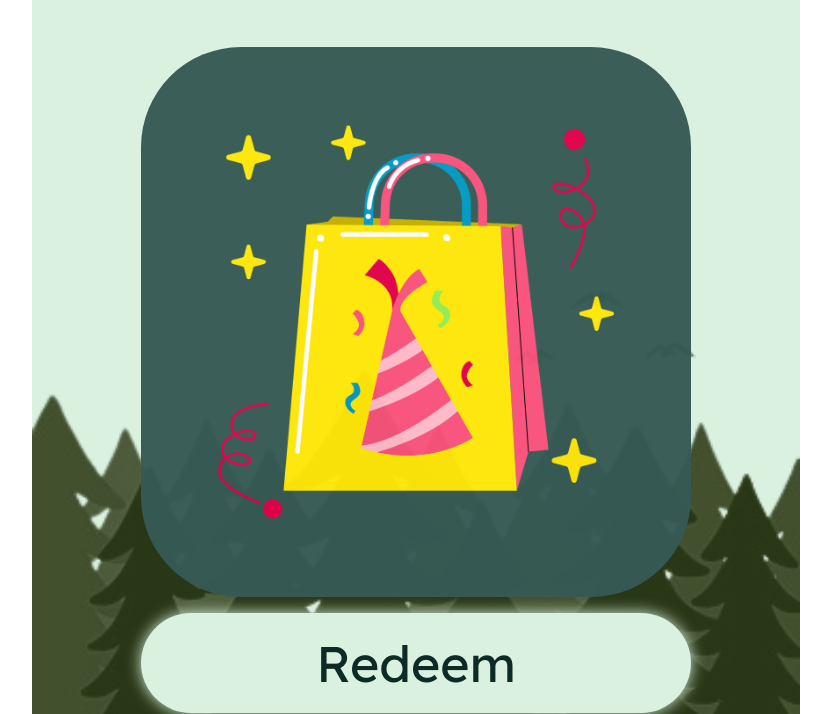
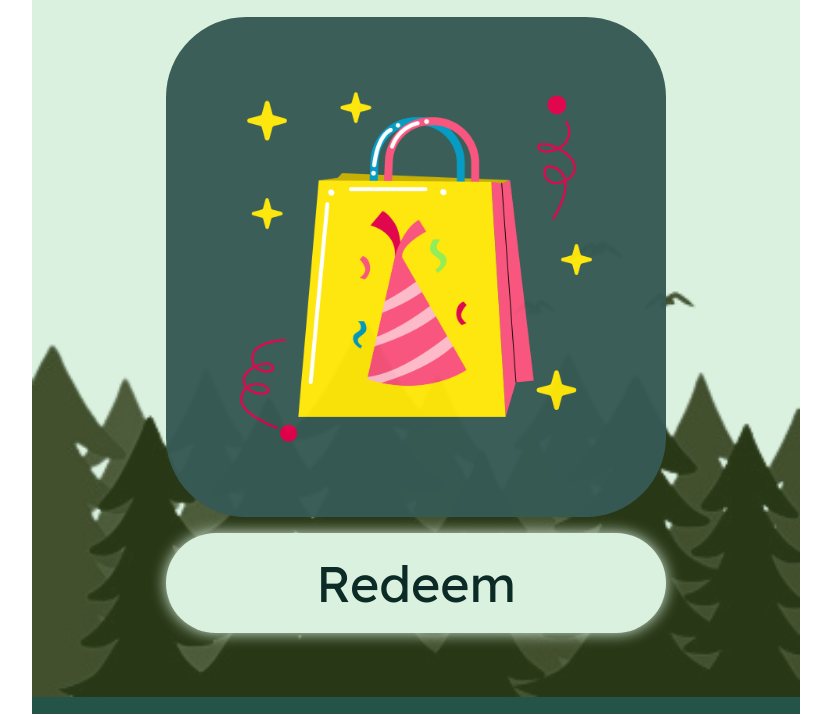
Before and after one commit to BytePenguinCode/TheBetteringRunCarnival, a plain HTML site: page goodiebag.html in a window 1280 px wide. Shown: the part 70-784 px from the top of the page, without its empty margins (224-1055 px from the left). Drawn offline with Linux system fonts and the light colour scheme.

Commit message:
mobile responsiveness

```diff
--- a/css/goodiebag.css
+++ b/css/goodiebag.css
@@ -1,16 +1,22 @@
-@import url("https://fonts.googleapis.com/css2?family=Instrument+Serif:ital@0;1&display=swap");
-@import url("https://fonts.googleapis.com/css2?family=Lexend+Deca:wght@100..900&display=swap");
+@import url('https://fonts.googleapis.com/css2?family=Instrument+Serif:ital@0;1&display=swap');
+@import url('https://fonts.googleapis.com/css2?family=Lexend+Deca:wght@100..900&display=swap');
 
 :root {
-    --darkest-green: #0c2b26;
+    --darkest-green: #0C2B26;
     --dark-green: #173732;
     --green: #245448;
-    --pastel-green: #8eb69b;
-    --light-green: #daf1df;
-    --white: #ffffff;
+    --pastel-green: #8EB69B;
+    --light-green: #DAF1DF;
+    --white: #ffffff
 }
 
 body {
+    margin: 0;
+    display: flex;
+    justify-content: center;
+}
+
+.innerBody {
     font-family: "Lexend Deca", sans-serif;
     font-optical-sizing: auto;
     font-style: normal;
@@ -18,14 +24,9 @@ body {
     width: 100vw;
     max-width: 768px;
     min-height: 100vh;
-    margin: 0 auto;
     display: flex;
     flex-direction: column;
     background-color: var(--white);
-}
-
-body * {
-    max-width: 768px;
 }
 
 nav {
@@ -40,6 +41,7 @@ main {
     width: 100%;
     position: relative;
     z-index: 1;
+
 }
 
 h1 {
@@ -53,36 +55,40 @@ h1 {
 }
 
 #DISCLAIMER {
-    font-size: 35px;
+    font-size: 25px;
 }
 #disclaimer_p {
-    font-size: 30px;
+    font-size: 25px;
     margin: 0px 15px;
+
 }
+
 
 .section {
     height: 100%;
     width: 100%;
     display: flex;
     justify-content: center;
+
 }
 
 #redeem {
-    position: relative; /* Ensures child absolute elements position relative to this */
-    height: 750px;
+    position: relative;  /* Ensures child absolute elements position relative to this */
+    height: 435px;
     width: 100%;
     overflow: visible; /* Prevents overflow issues */
     display: flex;
     justify-content: center;
-    background-color: #daf1df;
+    background-color: #DAF1DF;
     z-index: -2;
+
 }
 
 section .container {
     position: relative;
-    width: 550px;
-    height: 100% - 100px;
-    margin: 50px 0px;
+    width: 300px;
+    height: 100%;
+    margin: 20px 0px;
 }
 
 .pinetrees {
@@ -100,10 +106,10 @@ section .container {
 }
 .box {
     z-index: 100;
-    height: 550px;
+    height: 300px;
     background-color: #365a54;
     opacity: 97%;
-    border-radius: 100px;
+    border-radius: 80px;
     display: flex;
     justify-content: center;
     align-items: center;
@@ -113,14 +119,14 @@ button {
     position: relative;
     z-index: 10;
     padding: 1rem;
-    font-size: 50px;
+    font-size: 30px;
     margin-top: 1rem;
     font-family: "Lexend Deca", sans-serif;
     font-optical-sizing: auto;
     font-style: normal;
     border-radius: 50px;
     width: 100%;
-    height: 100px;
+    height: 80px;
     border: none;
     background-color: var(--light-green);
     color: var(--darkest-green);
@@ -130,6 +136,7 @@ button {
 
 button:hover {
     cursor: pointer;
+
     transform: scale(0.9);
     background-color: var(--darkest-green);
     color: var(--light-green);
@@ -146,6 +153,7 @@ button:hover {
     background-color: var(--light-green);
     color: var(--darkest-gre);
     box-shadow: 0 0 15px var(--light-green);
+
 }
 
 #confirm {
@@ -167,9 +175,9 @@ button:hover {
     backdrop-filter: blur(3px);
 }
 
-.popup-content {
+.popup-content{
     background-color: white;
-    height: 450px;
+    height: 420px;
     width: 600px;
     top: 100px;
 }
@@ -195,10 +203,12 @@ button:hover {
 #redeemedimg {
     display: none;
     position: absolute;
-    top: 50%;
+    top: 40%;
     left: 50%;
     transform: translate(-57.5%);
     rotate: 30deg;
+    width: 100%;
+
     transform-origin: center center;
 }
 
@@ -210,21 +220,59 @@ button.disabled {
     color: white;
 }
 
-#goodiebagimg {
-    width: 450px;
-    height: 450px;
+#goodybagimg {
+    width: 250px;
+    height: 250px;
 }
 
 #footer {
     display: flex;
     justify-content: center;
+
 }
 
 .bottomDisclaimer {
     height: auto;
     width: 100%;
     background-color: #ffbf2b;
-    font-size: 30px;
+    font-size: 20px;
     border-radius: 15px;
-    padding: 10px 20px;
 }
+
+@media only screen and (min-width: 0em) {
+}
+
+@media only screen and (min-width: 48em) {
+    #redeem {
+        height: 700px;
+    }
+    .box {
+        height: 500px;
+        width: 500px;
+    }
+    section .container {
+        width: 500px;
+    }
+    #goodybagimg {
+        width: 400px;
+        height: 400px;
+    }
+    #DISCLAIMER {
+        font-size: 40px;
+    }
+    #disclaimer_p {
+        font-size: 30px;
+        margin: 0px 15px;
+
+    }
+    button{
+        font-size: 50px;
+        height: 100px;
+    }
+    .bottomDisclaimer {
+        font-size: 30px;
+    }
+    .popup-content {
+        height: 450px;
+    }
+}
--- a/goodiebag.html
+++ b/goodiebag.html
@@ -2,11 +2,12 @@
 <html lang="en">
 <head>
     <meta charset="UTF-8" />
-        <meta name="viewport" content="width=device-width, initial-scale=1.0" />
-        <link rel="stylesheet" href="css/goodiebag.css" />
+    <meta name="viewport" content="width=device-width, initial-scale=1.0, maximum-scale=1.0, user-scalable=no">
+    <link rel="stylesheet" href="css/goodiebag.css">
     <title>The Bettering Run Carnival | Goodie Bag Redemption</title>
 </head>
 <body>
+    <div class="innerBody">
         <nav>
             <h1>Goodie Bag Redemption</h1>
         </nav>
@@ -14,21 +15,12 @@
             <section id="redeem">
                 <div class="container">
                     <div id="box" class="box">
-                        <img
-                            id="goodiebagimg"
-                            src="/images/goodiebag.png"
-                            alt=""
-                        />
+                        <img id="goodybagimg" src="/images/goodiebag.png" alt="">
                     </div>
-                    <img id="redeemedimg" src="/images/redeemed.png" alt="" />
+                    <img id="redeemedimg" src="/images/redeemed.png" alt="">
                     <button id="redeemButton">Redeem</button>
                 </div>
-                <img
-                    class="pinetrees"
-                    aria-hidden="true"
-                    src="/images/pinetrees.png"
-                    alt=""
-                />
+                <img class="pinetrees" aria-hidden = "true" src="/images/pinetrees.png" alt="">
             </section>
             <section id="footer">
                 <div class="container">
@@ -46,10 +38,10 @@
                 <span class="close">&times;</span>
                 <h2 id="DISCLAIMER">IMPORTANT DISCLAIMER!</h2>
                 <p id="disclaimer_p">
-                    Confirming will mark the goodie bag as redeemed.
+                    Confirming will mark the goody bag as redeemed.
                     <strong>Do not click</strong> confirm without instruction
                     from an organiser of the bettering run. Or you risk not
-                    receiving a goodie bag
+                    receiving a goody bag
                 </p>
                 <div class="button_row">
                     <button id="cancel">Cancel</button>
@@ -57,7 +49,7 @@
                 </div>
             </div>
         </div>
-
+    </div>
     <script src="js/goodiebag.js"></script>
 </body>
 </html>
```
Lines whose indentation alone changed are shown as unchanged.
